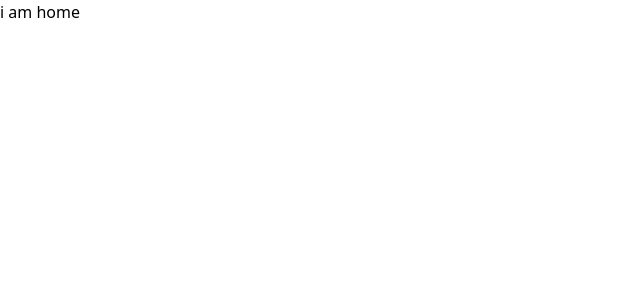
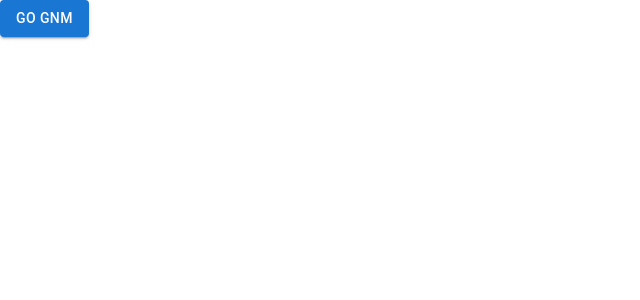
Before and after one commit to objectMaker/next-frontend, a Next.js app: page / in a window 1280 px wide. Shown: the top 300 px of the page, without its empty margins (0-640 px from the left). Built offline with nearby package versions, Linux system fonts and the light colour scheme.

Commit message:
add material-ui and navigation

```diff
--- a/package.json
+++ b/package.json
@@ -9,6 +9,9 @@
     "start": "next start"
   },
   "dependencies": {
+    "@emotion/react": "^11.11.4",
+    "@emotion/styled": "^11.11.5",
+    "@mui/material": "^5.15.20",
     "next": "14.2.4",
     "react": "^18",
     "react-dom": "^18"
--- a/src/app/page.tsx
+++ b/src/app/page.tsx
@@ -1,8 +1,10 @@
+import Button from '@mui/material/Button';
+import Link from 'next/link';
+
 export default function Home() {
-  const a = 1;
   return (
-    <>
-      <div>i am home</div>
-    </>
+    <Link href="/gnm">
+      <Button variant="contained">go gnm</Button>
+    </Link>
   );
 }
```
Also changed, not shown: src/app/gnm/page.tsx (+5 -3 lines), 1 other file (tests, documents, lock files or other folders).
